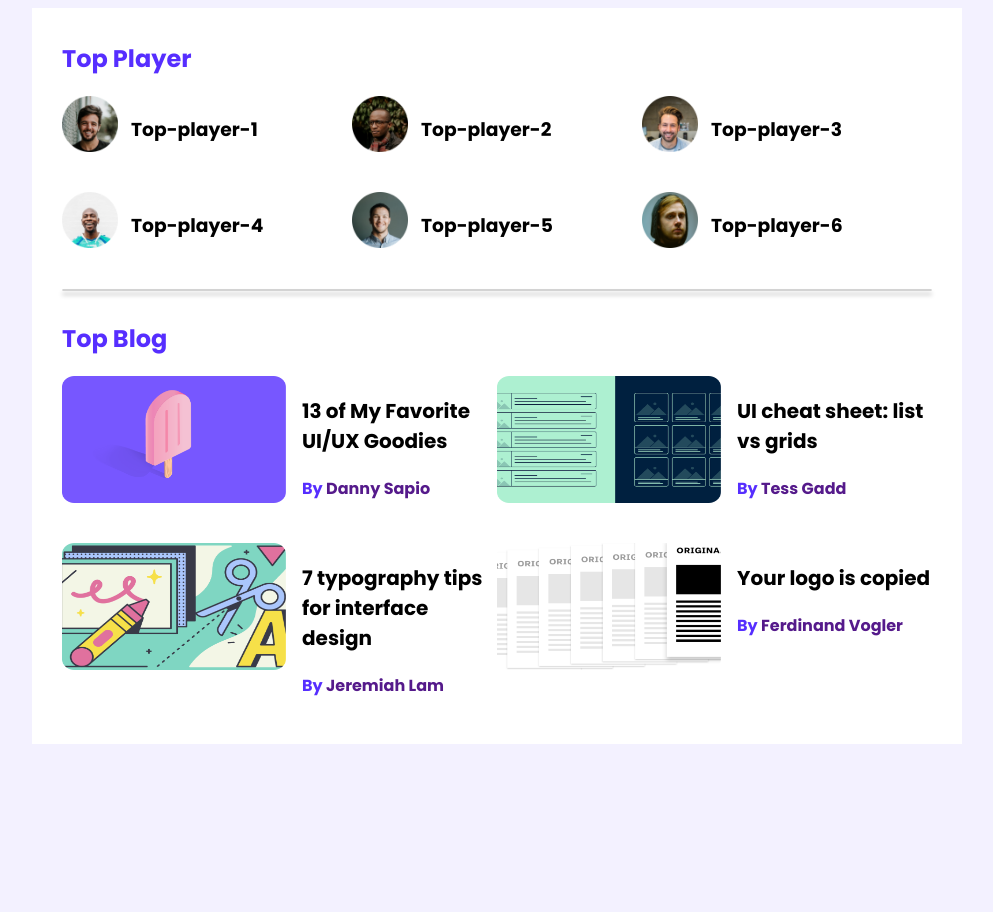
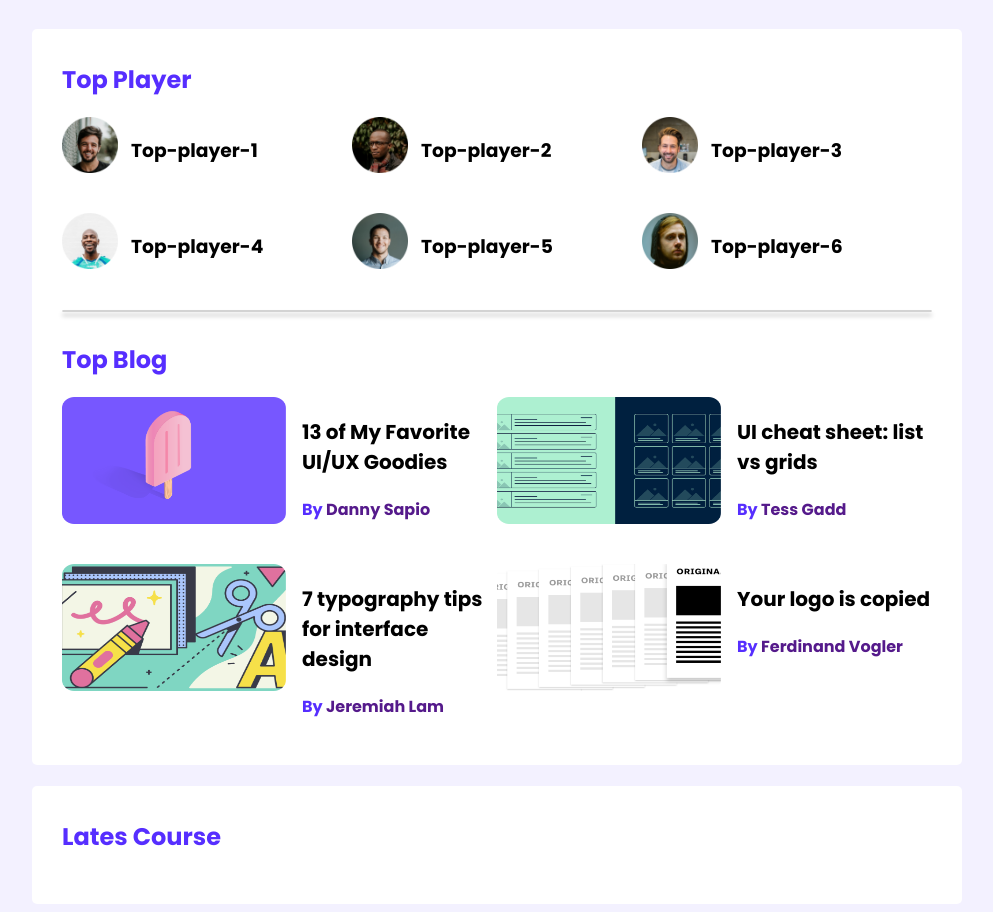
Before and after one commit to Torabarnob203311003/Leader-board-css, a plain HTML site: page index.html in a window 1280 px wide. Shown: the whole page, without its empty margins (143-1136 px from the left). Before the commit the page ends 800 px from the top, so only its background shows below. Drawn offline with Linux system fonts and the light colour scheme.

Commit message:
latest courses added

```diff
--- a/index.html
+++ b/index.html
@@ -107,6 +107,14 @@
                 </section>
 
 
+                <section class="container">
+               <h2 class="section-title
+               ">Lates Course</h2>
+
+
+
+                </section>
+
     </main>
 </body>
 </html>
--- a/style.css
+++ b/style.css
@@ -9,12 +9,15 @@
    }
    main{
       display: flex;
-      justify-content: center;
+    align-items: center;
+      flex-direction: column;
    }
        .container {
          background-color:#FFFFFF;
          width: 870px;
          padding: 30px;
+         margin-top: 21px;
+         border-radius: 5px;
 
 
        }
@@ -93,8 +96,6 @@
 
       color: #562EFF;
       font-size: 16px;
-      font-weight: 400;
-      font-style: normal;
 
    }
    .blog-aurthor a{
```
